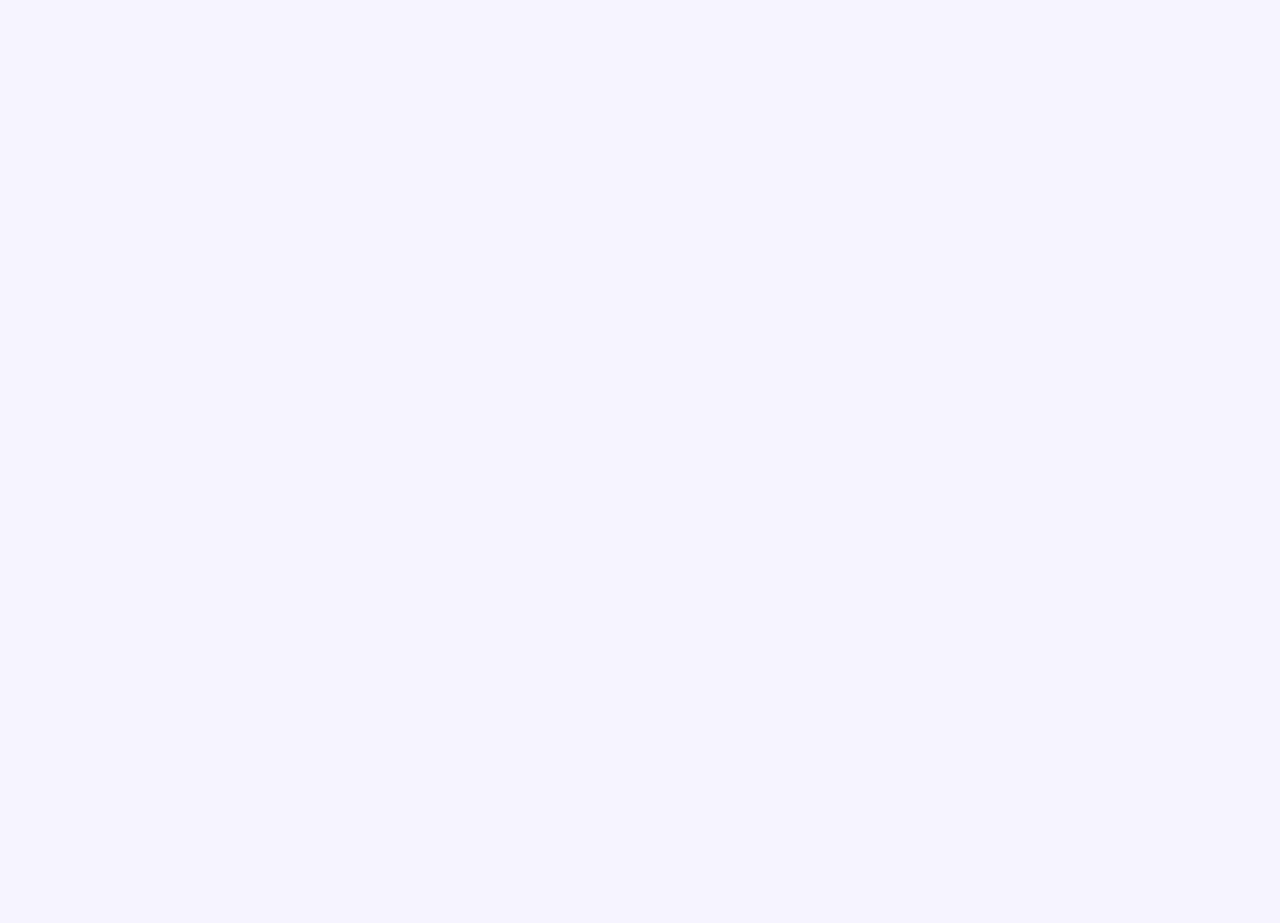
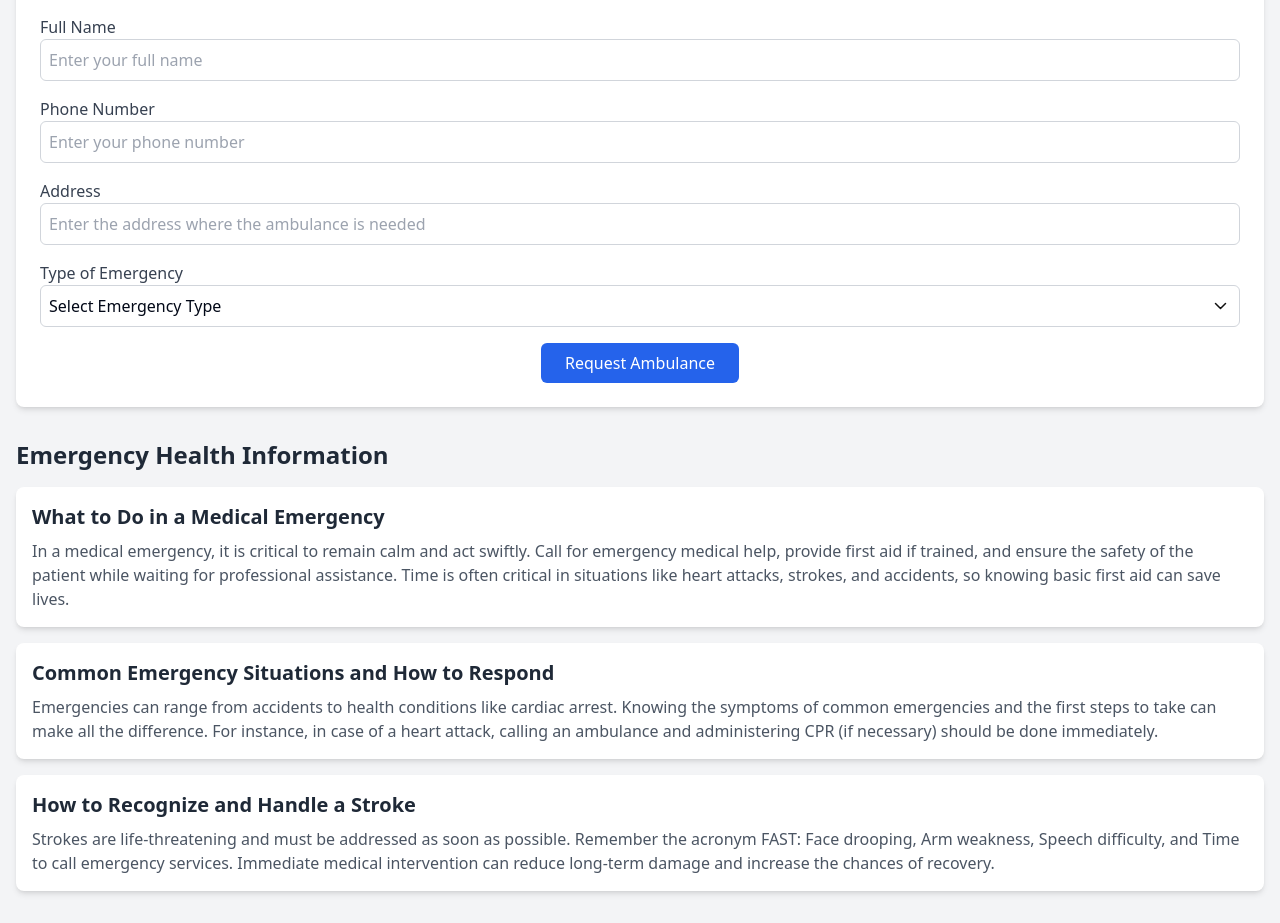
Before and after one commit to smsohag32/health-care-frontend, a React (Vite) app: page /find-ambulance in a window 1280 px wide. Shown: the part 431-1354 px from the top of the page. Before the commit the page ends 800 px from the top, so only its background shows below. Built offline with nearby package versions, Linux system fonts and the light colour scheme.

Commit message:
ambulance service add

```diff
--- a/src/pages/Public/FindAmbulance.jsx/FindAmbulance.jsx
+++ b/src/pages/Public/FindAmbulance.jsx/FindAmbulance.jsx
@@ -2,8 +2,128 @@ import React from 'react';
 
 const FindAmbulance = () => {
    return (
-      <div>
+      <div className="bg-gray-100 min-h-screen py-8">
 
+         <div className="main-container">
+
+            {/* Heading Section */}
+            <div className="text-center mb-8">
+               <h1 className="text-4xl font-bold text-gray-800">Ambulance Service</h1>
+               <p className="text-lg text-gray-600 mt-2">
+                  Fast and reliable ambulance service available 24/7 for emergency situations.
+               </p>
+            </div>
+
+            {/* Hotline Number */}
+            <div className="bg-red-100 p-4 rounded-lg shadow-md text-center mb-8">
+               <h2 className="text-2xl font-semibold text-red-700">Emergency Hotline</h2>
+               <p className="text-xl mt-2">📞 <span className="font-bold">123-456-7890</span> - Call Now</p>
+               <p className="text-sm text-gray-600 mt-1">For immediate emergency assistance, please call our hotline.</p>
+            </div>
+
+            {/* Request an Ambulance Form */}
+            <div className="bg-white p-6 rounded-lg shadow-md mb-8">
+               <h3 className="text-2xl font-semibold text-gray-800 mb-4">Request an Ambulance</h3>
+               <form className="space-y-4">
+                  {/* Name */}
+                  <div>
+                     <label className="block text-gray-700">Full Name</label>
+                     <input
+                        type="text"
+                        className="w-full p-2 border border-gray-300 rounded-md focus:outline-none focus:ring focus:border-blue-300"
+                        placeholder="Enter your full name"
+                        required
+                     />
+                  </div>
+
+                  {/* Phone Number */}
+                  <div>
+                     <label className="block text-gray-700">Phone Number</label>
+                     <input
+                        type="tel"
+                        className="w-full p-2 border border-gray-300 rounded-md focus:outline-none focus:ring focus:border-blue-300"
+                        placeholder="Enter your phone number"
+                        required
+                     />
+                  </div>
+
+                  {/* Address */}
+                  <div>
+                     <label className="block text-gray-700">Address</label>
+                     <input
+                        type="text"
+                        className="w-full p-2 border border-gray-300 rounded-md focus:outline-none focus:ring focus:border-blue-300"
+                        placeholder="Enter the address where the ambulance is needed"
+                        required
+                     />
+                  </div>
+
+                  {/* Type of Emergency */}
+                  <div>
+                     <label className="block text-gray-700">Type of Emergency</label>
+                     <select
+                        className="w-full p-2 border border-gray-300 rounded-md focus:outline-none focus:ring focus:border-blue-300"
+                        required
+                     >
+                        <option value="">Select Emergency Type</option>
+                        <option value="Accident">Accident</option>
+                        <option value="Heart Attack">Heart Attack</option>
+                        <option value="Stroke">Stroke</option>
+                        <option value="Respiratory Issue">Respiratory Issue</option>
+                        <option value="Other">Other</option>
+                     </select>
+                  </div>
+
+                  {/* Submit Button */}
+                  <div className="text-center">
+                     <button
+                        type="submit"
+                        className="bg-blue-600 text-white px-6 py-2 rounded-md hover:bg-blue-700 transition duration-300"
+                     >
+                        Request Ambulance
+                     </button>
+                  </div>
+               </form>
+            </div>
+
+            {/* Articles Section */}
+            <div>
+               <h3 className="text-2xl font-semibold text-gray-800 mb-4">Emergency Health Information</h3>
+
+               <div className="space-y-4">
+                  {/* Article 1 */}
+                  <div className="bg-white p-4 rounded-lg shadow-md">
+                     <h4 className="text-xl font-bold text-gray-800">What to Do in a Medical Emergency</h4>
+                     <p className="text-gray-600 mt-2">
+                        In a medical emergency, it is critical to remain calm and act swiftly. Call for emergency medical help,
+                        provide first aid if trained, and ensure the safety of the patient while waiting for professional assistance.
+                        Time is often critical in situations like heart attacks, strokes, and accidents, so knowing basic first aid
+                        can save lives.
+                     </p>
+                  </div>
+
+                  {/* Article 2 */}
+                  <div className="bg-white p-4 rounded-lg shadow-md">
+                     <h4 className="text-xl font-bold text-gray-800">Common Emergency Situations and How to Respond</h4>
+                     <p className="text-gray-600 mt-2">
+                        Emergencies can range from accidents to health conditions like cardiac arrest. Knowing the symptoms of common
+                        emergencies and the first steps to take can make all the difference. For instance, in case of a heart attack,
+                        calling an ambulance and administering CPR (if necessary) should be done immediately.
+                     </p>
+                  </div>
+
+                  {/* Article 3 */}
+                  <div className="bg-white p-4 rounded-lg shadow-md">
+                     <h4 className="text-xl font-bold text-gray-800">How to Recognize and Handle a Stroke</h4>
+                     <p className="text-gray-600 mt-2">
+                        Strokes are life-threatening and must be addressed as soon as possible. Remember the acronym FAST: Face drooping,
+                        Arm weakness, Speech difficulty, and Time to call emergency services. Immediate medical intervention can reduce
+                        long-term damage and increase the chances of recovery.
+                     </p>
+                  </div>
+               </div>
+            </div>
+         </div>
       </div>
    );
 };
```
